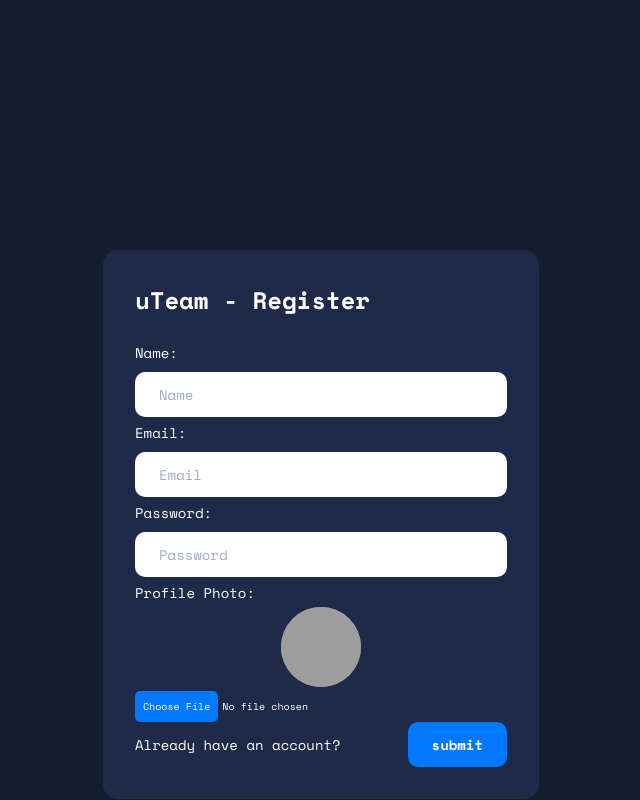
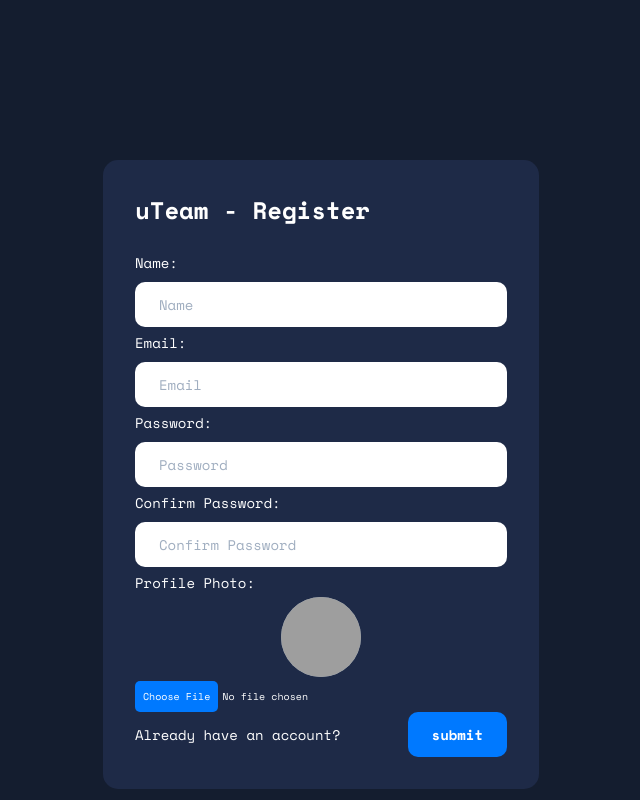
Before and after one commit to petarjs/uteam-2, a React (Create React App) app: page /register in a window 1280 px wide. Shown: the whole page, without its empty margins (319-959 px from the left). Built offline with nearby package versions, Linux system fonts and the light colour scheme; no server answers; grey boxes are pictures that could not be loaded.

Commit message:
add confirm password to register page

```diff
--- a/src/components/features/Register/Register.jsx
+++ b/src/components/features/Register/Register.jsx
@@ -9,17 +9,8 @@ import { useAuthContext } from 'context/AuthContext.jsx';
 import './Register.scss';
 
 const Registration = () => {
-  // eslint-disable-next-line no-unused-vars
   const { handleRegister, currentUser } = useAuthContext();
   const [profilePhoto, setProfilePhoto] = useState('https://bit.ly/dan-abramov');
-
-  // const [userData, setUserData] = useState({
-  //   name: '',
-  //   email: '',
-  //   password: '',
-  //   image: null,
-  // });
-
   const {
     register,
     handleSubmit,
@@ -27,7 +18,11 @@ const Registration = () => {
     // eslint-disable-next-line no-unused-vars
     reset,
     trigger,
+    watch,
   } = useForm();
+
+  const watchPassword = watch('password', '');
+  console.log('PASS JE?', watchPassword);
 
   const handleSubmitRegistration = async (data) => {
     const uploadFileData = new FormData();
@@ -124,6 +119,28 @@ const Registration = () => {
           {errors.password && <p className="register__error-message">{errors.password.message}</p>}
 
           <div className="register__field">
+            <label className="register__label" htmlFor="confirmPassword">
+              Confirm Password:
+            </label>
+            <input
+              className={`register__input ${errors.confirmPassword && 'invalid'}`}
+              type="password"
+              id="confirmPassword"
+              placeholder="Confirm Password"
+              {...register('confirmPassword', {
+                required: 'Confirm Paswword is required',
+                validate: (value) => value === watchPassword,
+              })}
+              onKeyUp={() => {
+                trigger('confirmPassword');
+              }}
+            />
+          </div>
+          {errors.confirmPassword && errors.confirmPassword.type === 'validate' && (
+            <p className="register__error-message">Passwords do not match!</p>
+          )}
+
+          <div className="register__field">
             <label className="register__label" htmlFor="upload_file">
               Profile Photo:
             </label>
--- a/src/components/features/Register/Register.scss
+++ b/src/components/features/Register/Register.scss
@@ -4,7 +4,7 @@
   display: flex;
   flex-direction: column;
   align-items: center;
-  padding-top: 15rem;
+  padding-top: 6rem;
 
   &__content {
     display: flex;
```
